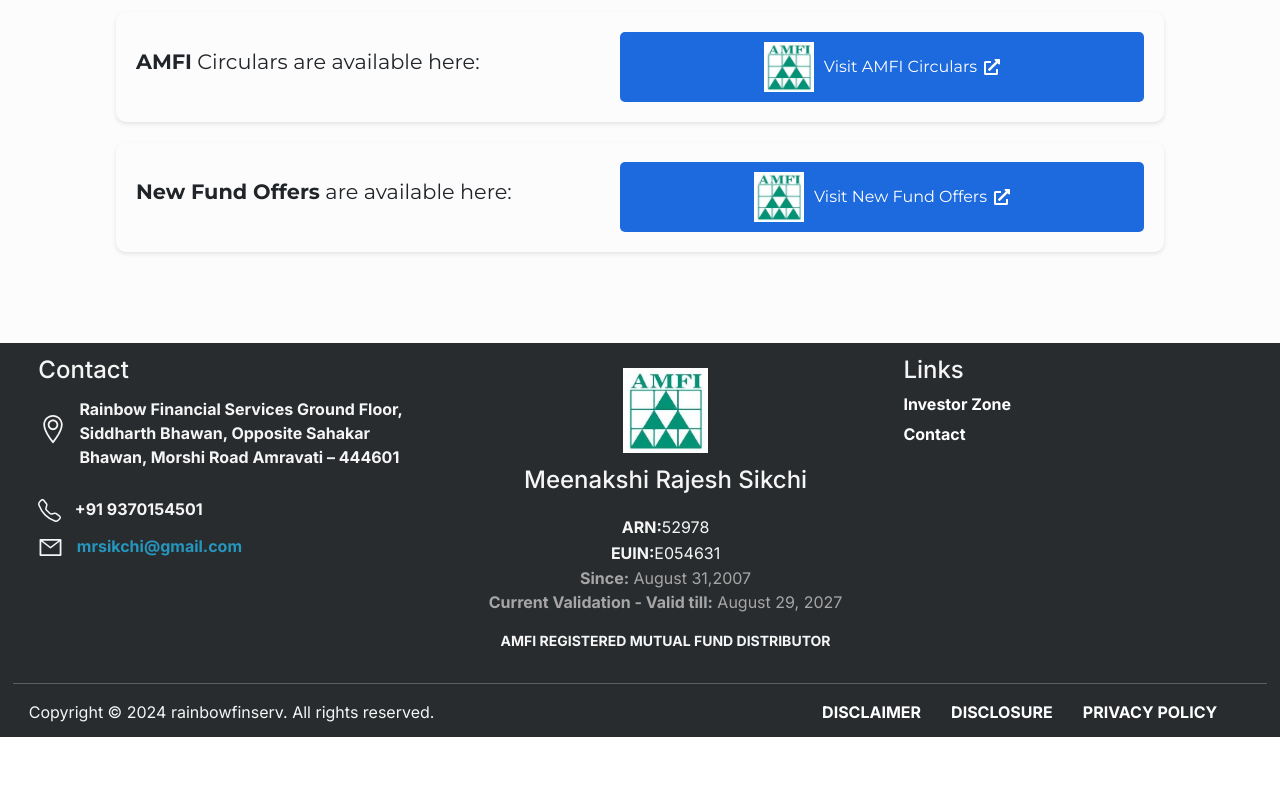
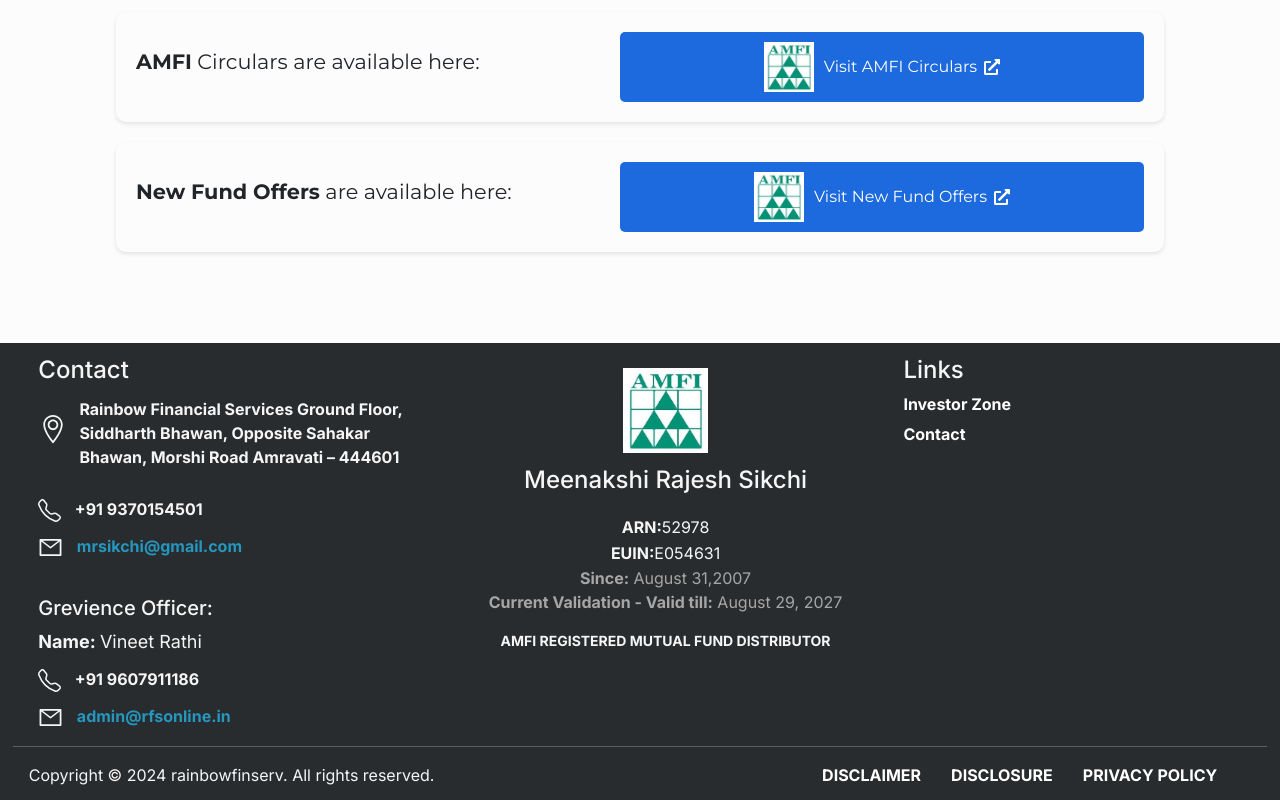
Before and after one commit to samprithkls/rainbow-financial-services, a React (Create React App) app: page /news in a window 1280 px wide. Shown: the part 550-1350 px from the top of the page. Before the commit the page ends 1287 px from the top, so only its background shows below. Built offline with nearby package versions, Linux system fonts and the light colour scheme.

Commit message:
Footer Greivance

```diff
--- a/src/components/Footer.js
+++ b/src/components/Footer.js
@@ -31,9 +31,18 @@
                 <div className="row footer-info">
                     <span><AiOutlineMail size={25}/> <a href="mailto:mrsikchi@gmail.com" style={{textDecoration: 'none',color: '#2596be'}} > &nbsp; <strong>mrsikchi@gmail.com</strong></a></span>
                 </div>
+                <br></br>
+                <div className="row footer-info">
+                    <h5 style={{marginBottom: '8px'}}>Grevience Officer: </h5>
+                    <span style={{fontSize: '18px'}}><strong>Name: </strong>Vineet Rathi</span>
+                </div>
+                <div className="row footer-info">
+                    <span><BsTelephone size={23}/> <a href="tel:+91 9370154501" style={{textDecoration: 'none', color: 'whitesmoke'}} > &nbsp; <strong>+91 9607911186</strong> </a></span>
+                </div>
+                <div className="row footer-info">
+                    <span><AiOutlineMail size={25}/> <a href="mailto:mrsikchi@gmail.com" style={{textDecoration: 'none',color: '#2596be'}} > &nbsp; <strong>admin@rfsonline.in</strong></a></span>
+                </div>
             </div>
-
-
             <div className="col-xl-4 col-lg-4 col-md-4 col-sm-12 col-xs-12 footer-amfi">
                 <div className="row footer-info">
                     <div className="footer-image-container">
```
